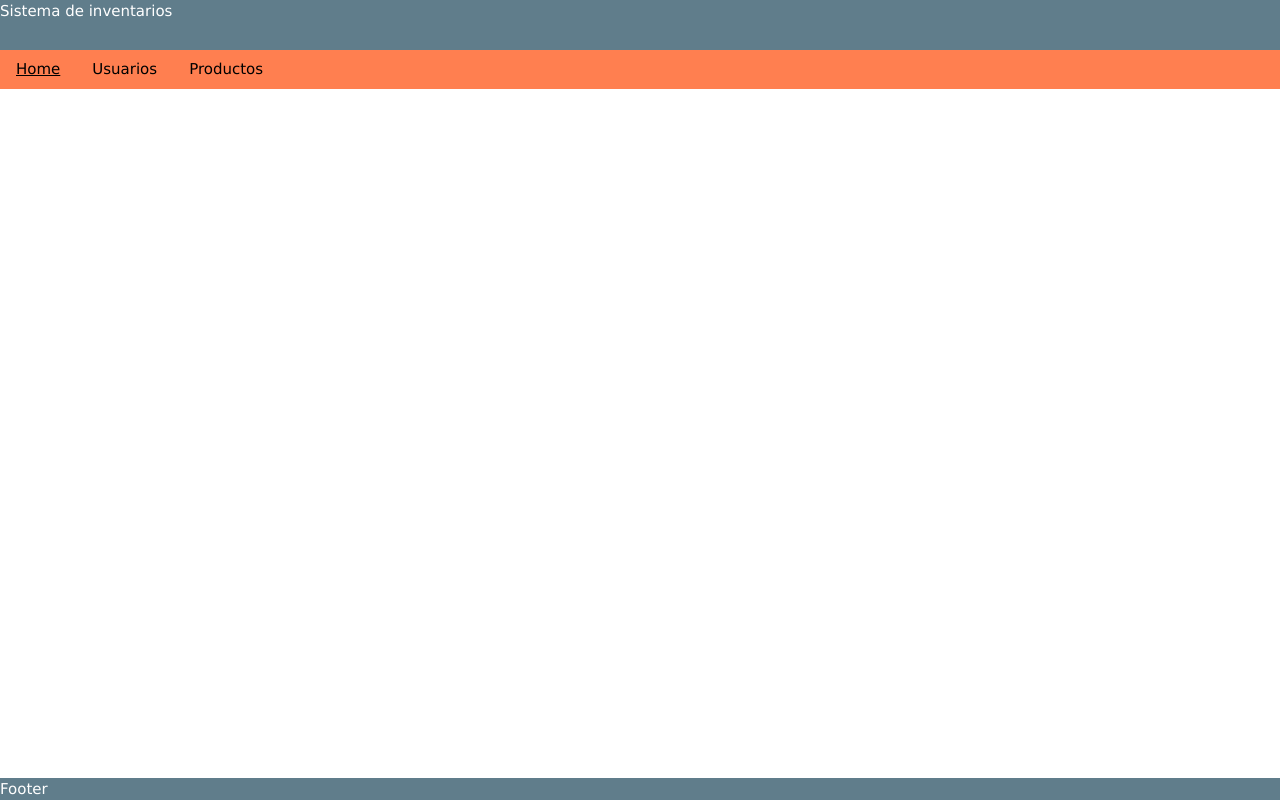
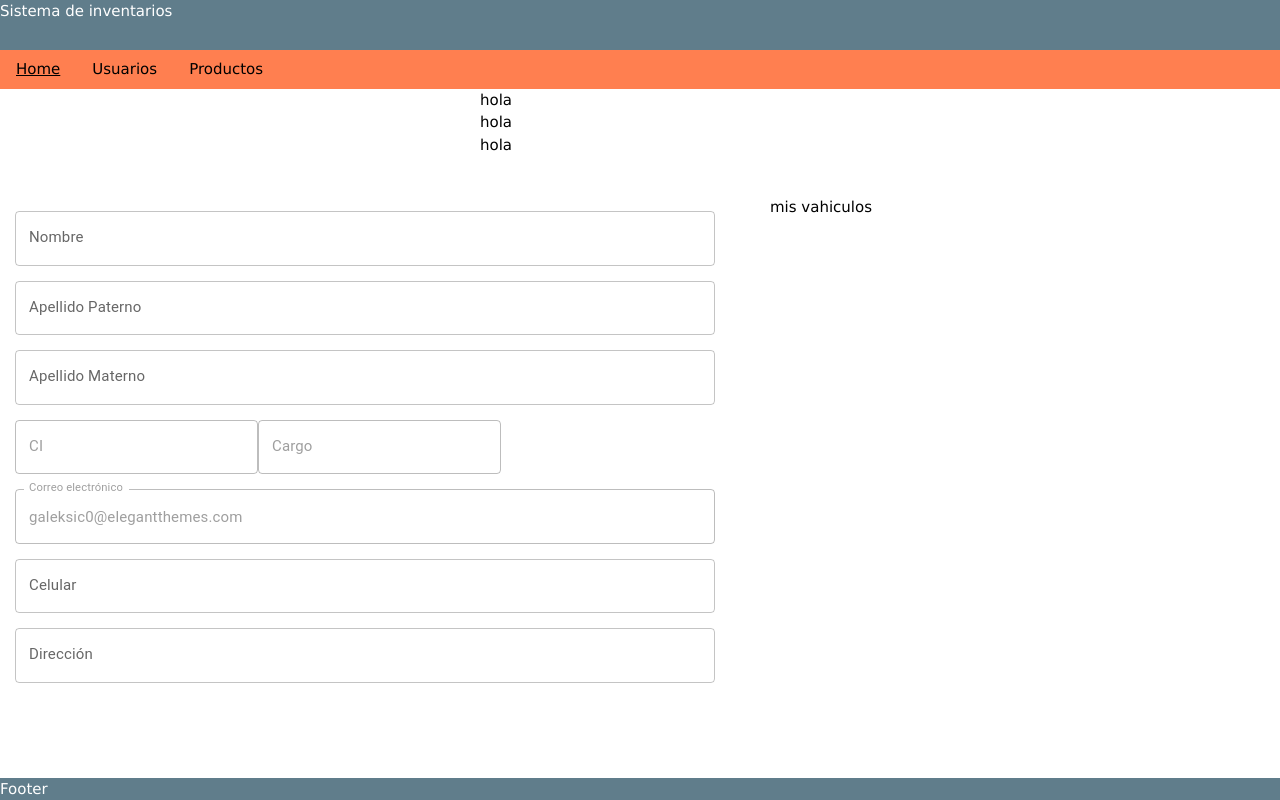
Before and after one commit to adrian-lucas/frontend_inventarios, a React (Create React App) app: page /profileClient in a window 1280 px wide. Built offline with nearby package versions, Linux system fonts and the light colour scheme.

Commit message:
ver perfil del usuario iniciadaa

```diff
--- a/src/components/formularioAutoasignation/FormularioAutoAsignation.jsx
+++ b/src/components/formularioAutoasignation/FormularioAutoAsignation.jsx
@@ -9,7 +9,7 @@ import {
 
 } from "@mui/material";
 import { Box, Stack}from "@mui/system";
-import { DatePicker } from '@mui/x-date-pickers/DatePicker';
+
 
 function FormularioAutoAsignation() {
   return (
@@ -32,13 +32,25 @@ function FormularioAutoAsignation() {
             </FormControl>
 
             <Stack direction={"row"} sx={{width:'100%'}} spacing={5}>
-            <DatePicker />
+            <TextField
+              sx={{ width: "50%" }}
+              type="date"
+              label="Fecha Inicio"
+              variant="outlined"
+              InputLabelProps={{
+                shrink: true,
+              }}
+            />
+
             <TextField
               sx={{ width: "50%" }}
               type="date"
               id="outlined-uncontrolled"
               label="Fecha Fin"
               variant="outlined"
+              InputLabelProps={{
+                shrink: true,
+              }}
             />
             </Stack>
 
--- a/src/components/formularioSolicitante/FormularioSolicitante.jsx
+++ b/src/components/formularioSolicitante/FormularioSolicitante.jsx
@@ -1,7 +1,15 @@
 import {Button,TextField} from '@mui/material';
 import { Box } from '@mui/system';
 
-function FormularioSolicitante({solicitante}){
+function FormularioSolicitante(){
+    const solicitante = {
+        id:1,
+        first_name:"Gussie",
+        last_name:"Aleksic",
+        email:"galeksic0@elegantthemes.com",
+        gender:"Female",
+        username:"galeksic0"
+    };
 return (
     <div>
       <form style={{width:'100%'}}>
@@ -12,7 +20,7 @@ return (
                 value={solicitante.name}
                 variant="outlined"
                 fullWidth
-                contentEditable="false"
+
 
             />
         </Box>
@@ -34,8 +42,6 @@ return (
                 value={solicitante.apMaterno}
                 variant="outlined"
                 fullWidth
-                contentEditable="false"
-
             />
         </Box>
 
--- /dev/null
+++ b/src/components/profileClient/ProfileClient.jsx
@@ -0,0 +1,34 @@
+import { Grid } from "@mui/material";
+import { Box, Stack}from "@mui/system";
+import FormularioSolicitante from "../formularioSolicitante/FormularioSolicitante";
+
+function ProfileClient(){
+    return(
+        <Grid container spacing={5}>
+            <Grid item xs={12} >
+               <Box sx={{width:'25%', margin:'auto'}}>
+                    hola
+                    <br />
+                    hola
+                    <br />
+                    hola
+               </Box>
+            </Grid>
+
+            <Grid item xs={7}>
+
+                <Box>
+                    <FormularioSolicitante/>
+                </Box>
+            </Grid>
+            <Grid item xs={5}>
+                <Box>
+                    mis vahiculos
+                </Box>
+
+            </Grid>
+
+        </Grid>
+    )
+}
+export default ProfileClient;
--- a/src/index.js
+++ b/src/index.js
@@ -5,11 +5,15 @@ import './index.css';
 import App from './App';
 import reportWebVitals from './reportWebVitals';
 
+
+
 const root = ReactDOM.createRoot(document.getElementById('root'));
 root.render(
   <React.StrictMode>
     <BrowserRouter>
+
       <App />
+
     </BrowserRouter>
   </React.StrictMode>
 );
--- a/src/routes/Router.jsx
+++ b/src/routes/Router.jsx
@@ -8,6 +8,7 @@ import TablaProductos from "../components/tablaProductos/TablaProductos";
 import TableSolicitantes from "../components/tablaSolicitante/TableSolicitante";
 import FormularioSolicitante from "../components/formularioSolicitante/FormularioSolicitante";
 import FormularioAutoAsignation from "../components/formularioAutoasignation/FormularioAutoAsignation";
+import ProfileClient from "../components/profileClient/ProfileClient";
 //import Tarjeta from "../components/tarjeta/tarjeta";
 function Router(){
     return (
@@ -20,6 +21,7 @@ function Router(){
             <Route path="/tableSolicitantes" element = {<TableSolicitantes/>}/>
             <Route path="/formSolicitantes" element = {<FormularioSolicitante/>}/>
             <Route path="/formAutoAsignation" element = {<FormularioAutoAsignation/>}/>
+            <Route path="/profileClient" element={<ProfileClient/>}/>
         </Routes>
     );
 }
```
